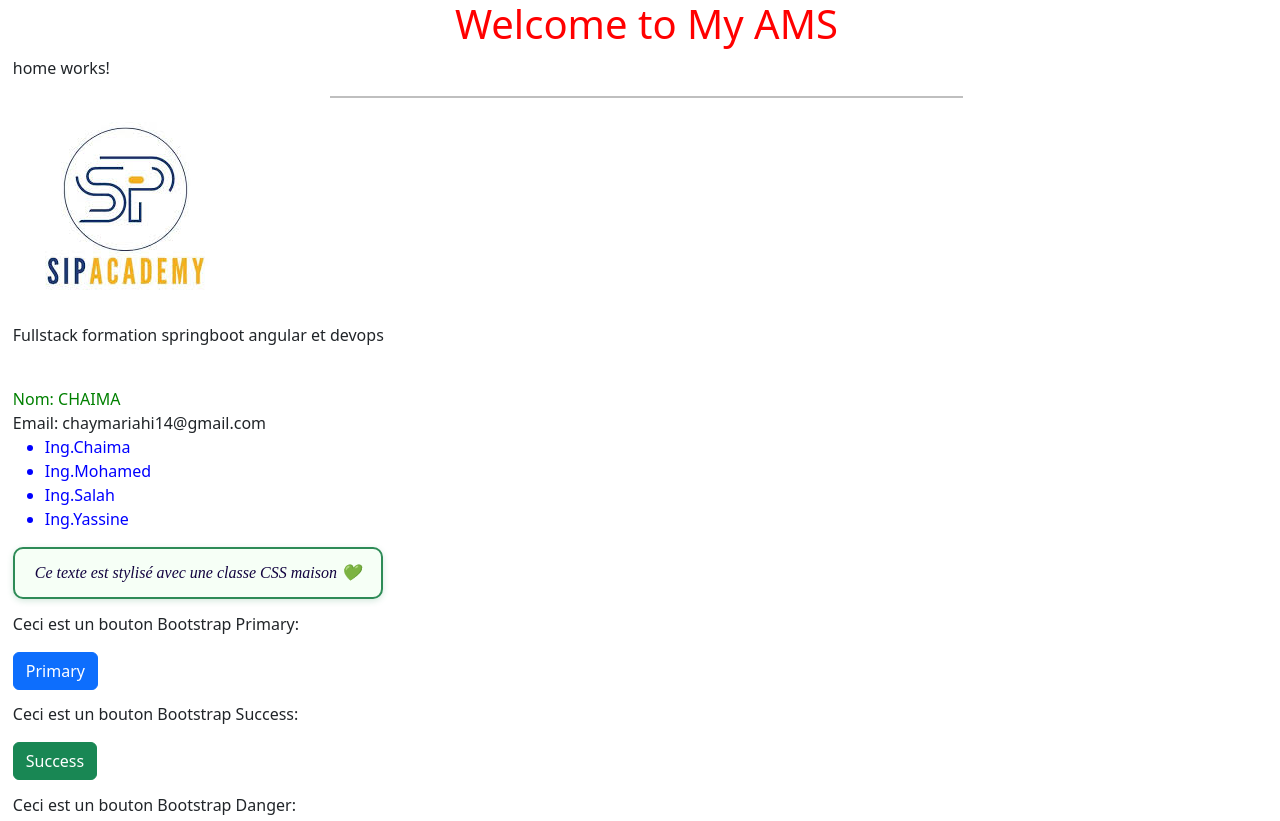
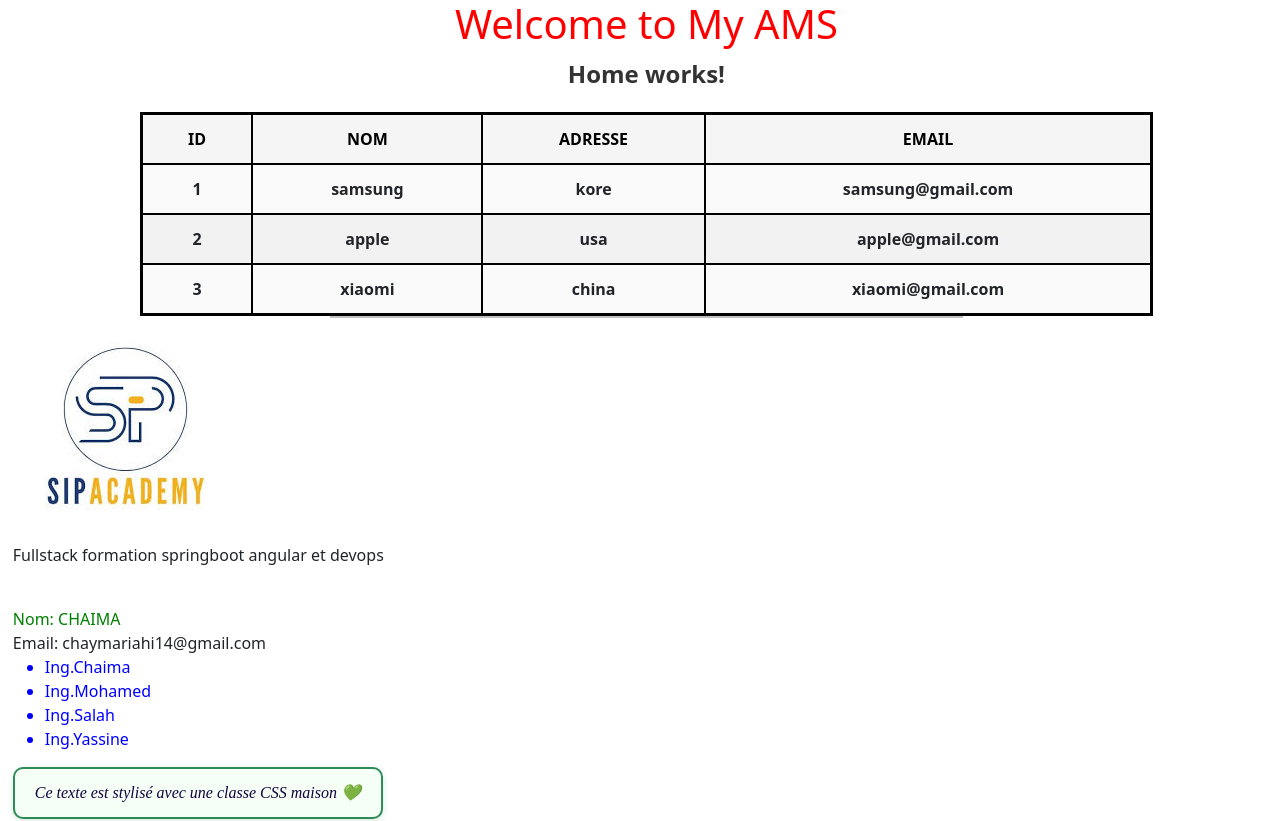
Before and after one commit to riahichaima/projet_ams_frontend_2025, an Angular app: page / in a window 1280 px wide. Shown: the top 821 px of the page. Built offline with nearby package versions, Linux system fonts and the light colour scheme.

Commit message:
correction ex 1

```diff
--- a/src/app/home/home.css
+++ b/src/app/home/home.css
@@ -0,0 +1,37 @@
+.title {
+  text-align: center;
+  font-size: 24px;
+  margin-bottom: 20px;
+  color: #333;
+  font-weight: bold;
+}
+
+.provider-table {
+  margin: 0 auto;
+  border-collapse: collapse;
+  width: 80%;
+  background-color: #fafafa;
+  border: 3px solid black; /* ligne extérieure épaisse */
+}
+
+.provider-table th,
+.provider-table td {
+  border: 2px solid black; /* lignes intérieures épaisses et noires */
+  padding: 12px 15px;
+  text-align: center;
+  font-weight: 600;
+}
+
+.provider-table th {
+  background-color: whitesmoke;
+  color: black;
+  text-transform: uppercase;
+}
+
+.provider-table tr:nth-child(even) {
+  background-color: #f2f2f2;
+}
+
+.provider-table tr:hover {
+  background-color: #ddd;
+}
--- a/src/app/home/home.html
+++ b/src/app/home/home.html
@@ -1 +1,20 @@
-<p>home works!</p>
+<p class="title">Home works!</p>
+
+<table class="provider-table">
+  <thead>
+    <tr>
+      <th>ID</th>
+      <th>Nom</th>
+      <th>Adresse</th>
+      <th>Email</th>
+    </tr>
+  </thead>
+  <tbody>
+    <tr *ngFor="let provider of providers">
+      <td>{{ provider.id }}</td>
+      <td>{{ provider.name }}</td>
+      <td>{{ provider.address }}</td>
+      <td>{{ provider.email }}</td>
+    </tr>
+  </tbody>
+</table>
--- a/src/app/home/home.ts
+++ b/src/app/home/home.ts
@@ -1,5 +1,6 @@
 import { Component } from '@angular/core';
-
+import { Article } from '../models';
+import { Provider } from '../models';
 @Component({
   selector: 'app-home',
   standalone: false,
@@ -7,5 +8,10 @@
   styleUrl: './home.css'
 })
 export class Home {
+  providers:Provider[] = [
+    {id: 1, name: 'samsung', address: 'kore', email:'samsung@gmail.com' },
+    {id: 2, name: 'apple', address: 'usa', email:'apple@gmail.com' },
+    {id: 3, name: 'xiaomi', address: 'china', email:'xiaomi@gmail.com' }
+  ];
 
 }
```
